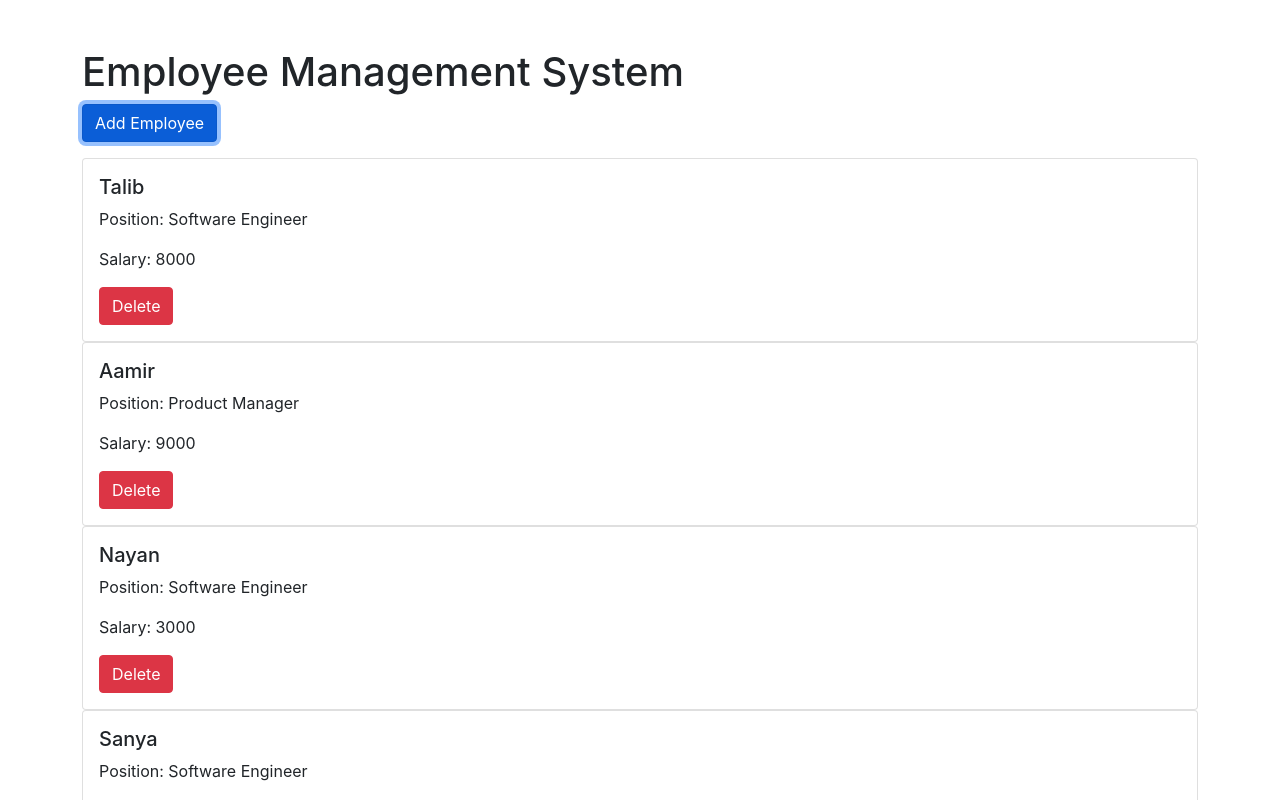
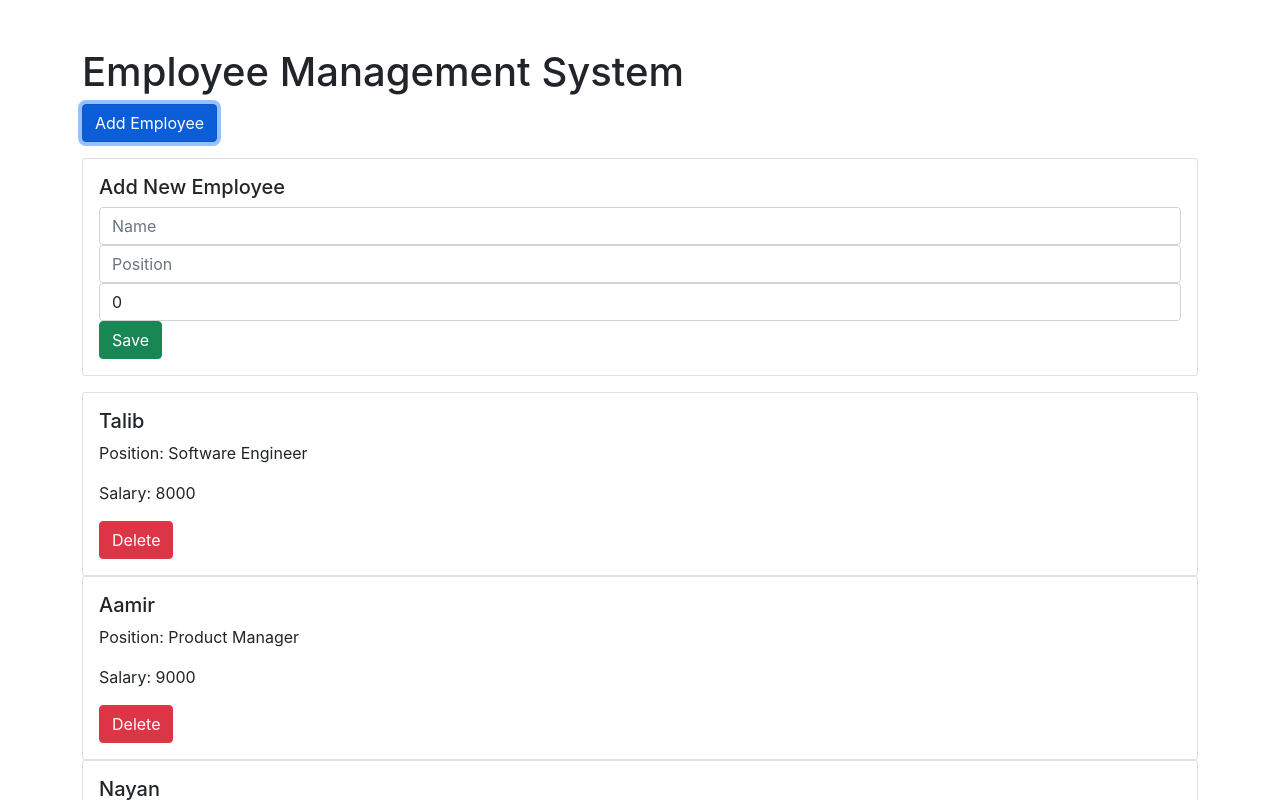
Before and after one commit to talibffdc/employee, a React (Create React App) app: page / in a window 1280 px wide. Both pictures are taken after a click on the button "Add Employee". Shown: the top 800 px of the page. Built offline with nearby package versions, Linux system fonts and the light colour scheme.

Commit message:
add button works in the frontend

```diff
--- a/src/App.js
+++ b/src/App.js
@@ -1,4 +1,29 @@
-// src/App.js
+
+// import React, { useState } from "react";
+// import employees from "./data";
+// import EmployeeList from "./EmployeeList";
+
+// function App() {
+//   const [employeeData, setEmployeeData] = useState(employees);
+
+//   const handleDelete = (id) => {
+//     setEmployeeData(employeeData.filter((employee) => employee.id !== id));
+//   };
+
+//   return (
+//     <div className="container mt-5">
+//       <h1>Employee Management System</h1>
+//       <button className="btn btn-primary mb-3">Add Employee</button>
+//       <EmployeeList employees={employeeData} onDelete={handleDelete} />
+//     </div>
+//   );
+// }
+
+// export default App;
+
+
+
+
 
 import React, { useState } from "react";
 import employees from "./data";
@@ -6,15 +31,72 @@ import EmployeeList from "./EmployeeList";
 
 function App() {
   const [employeeData, setEmployeeData] = useState(employees);
+  const [showAddForm, setShowAddForm] = useState(false);
+  const [newEmployee, setNewEmployee] = useState({
+    name: "",
+    position: "",
+    salary: 0,
+  });
 
   const handleDelete = (id) => {
     setEmployeeData(employeeData.filter((employee) => employee.id !== id));
   };
 
+  const handleAdd = () => {
+    setShowAddForm(true);
+  };
+
+  const handleSave = () => {
+    // Generate a unique ID for the new employee
+    const newId = Math.max(...employeeData.map((employee) => employee.id)) + 1;
+    setEmployeeData([...employeeData, { id: newId, ...newEmployee }]);
+    setNewEmployee({ name: "", position: "", salary: 0 });
+    setShowAddForm(false);
+  };
+
   return (
     <div className="container mt-5">
       <h1>Employee Management System</h1>
-      <button className="btn btn-primary mb-3">Add Employee</button>
+      <button className="btn btn-primary mb-3" onClick={handleAdd}>
+        Add Employee
+      </button>
+      {showAddForm && (
+        <div className="card mb-3">
+          <div className="card-body">
+            <h5 className="card-title">Add New Employee</h5>
+            <div className="form-group">
+              <input
+                type="text"
+                className="form-control"
+                placeholder="Name"
+                value={newEmployee.name}
+                onChange={(e) => setNewEmployee({ ...newEmployee, name: e.target.value })}
+              />
+            </div>
+            <div className="form-group">
+              <input
+                type="text"
+                className="form-control"
+                placeholder="Position"
+                value={newEmployee.position}
+                onChange={(e) => setNewEmployee({ ...newEmployee, position: e.target.value })}
+              />
+            </div>
+            <div className="form-group">
+              <input
+                type="number"
+                className="form-control"
+                placeholder="Salary"
+                value={newEmployee.salary}
+                onChange={(e) => setNewEmployee({ ...newEmployee, salary: parseFloat(e.target.value) })}
+              />
+            </div>
+            <button className="btn btn-success" onClick={handleSave}>
+              Save
+            </button>
+          </div>
+        </div>
+      )}
       <EmployeeList employees={employeeData} onDelete={handleDelete} />
     </div>
   );
--- a/src/data.js
+++ b/src/data.js
@@ -1,4 +1,3 @@
-
 
 const employees = [
     {
```
